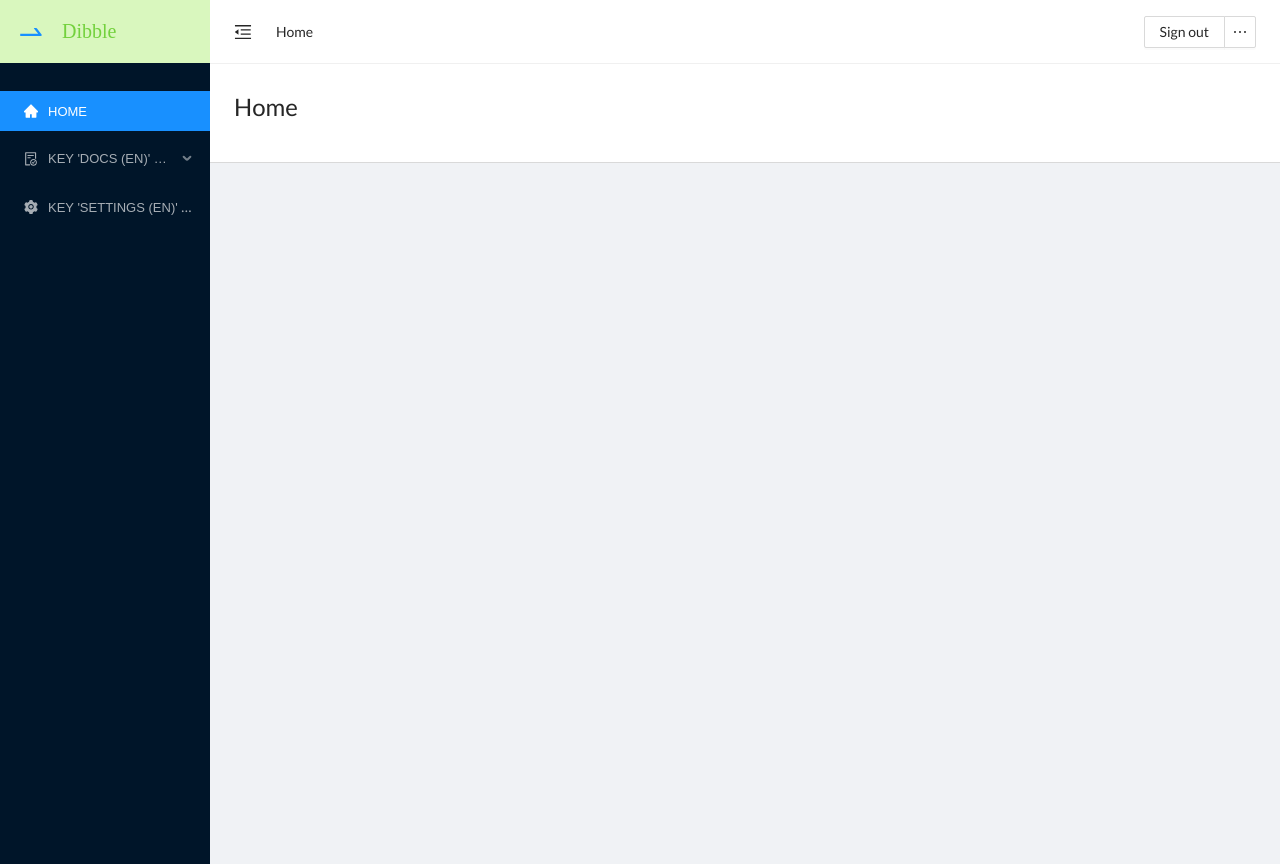
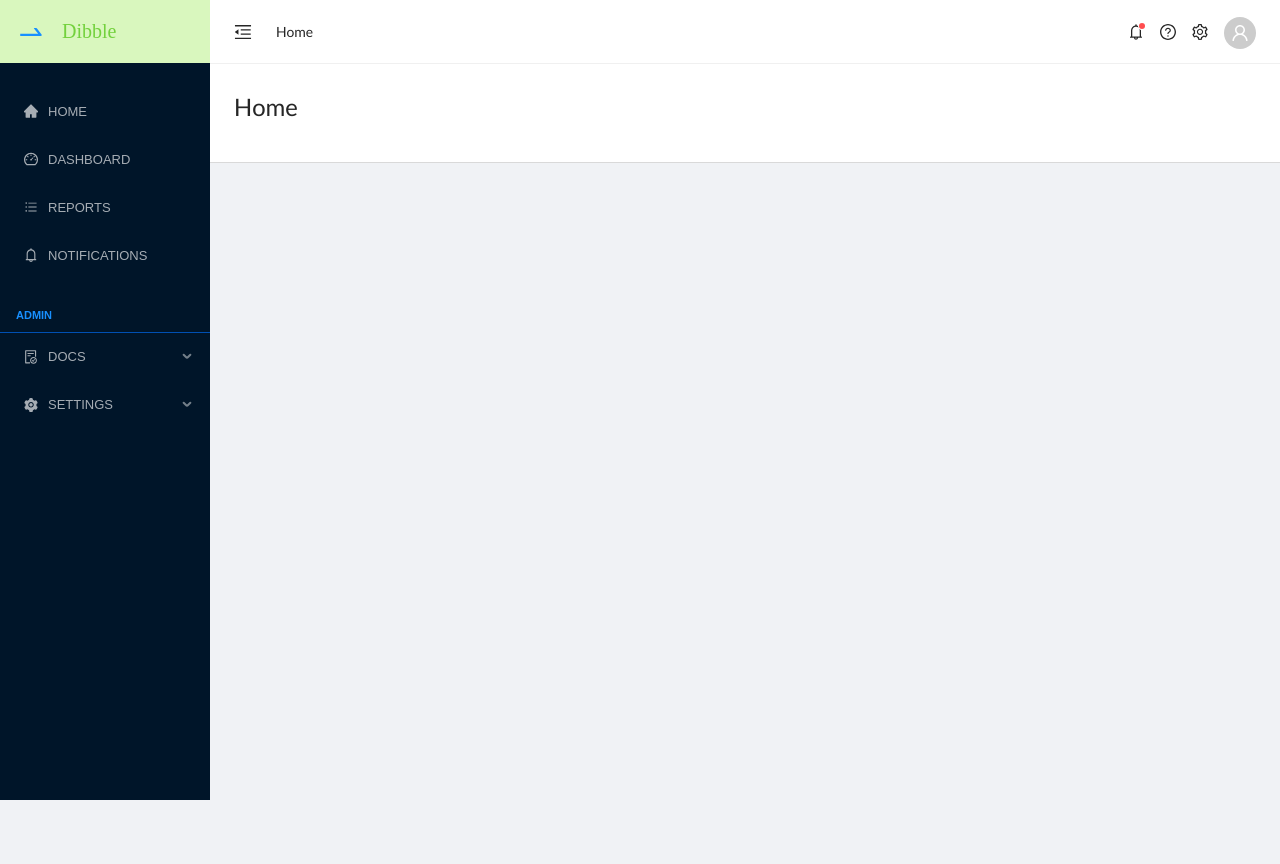
Before and after one commit to mrios/dibble, a React (Create React App) app: page / in a window 1280 px wide. Built offline with nearby package versions, Linux system fonts and the light colour scheme; a web font is replaced by a local one.

Commit message:
Add app configuration options via React Context, add translation to menu, and refator main superior menu

```diff
--- a/src/components/app/state/AppContext.tsx
+++ b/src/components/app/state/AppContext.tsx
@@ -2,24 +2,35 @@ import React, { createContext, useReducer } from 'react';
 
 export const TOGGLE_MENU = 'TOGGLE_MENU';
 export const CHANGE_LANG = 'CHANGE_LANG';
+export const UPDATE_APP_NAME = 'UPDATE_APP_NAME';
 
 export interface ActionType {
   type: string;
   payload: Object;
 }
 
+export type ThemeType = 'dark' | 'light' | undefined;
+
 export type InitialStateAppType = {
+  appName: string;
   isCollapsed: boolean;
   hasLogoImage: boolean;
   siderWidth: number;
   appLang: string;
+  menu: {
+    theme: ThemeType;
+  };
 };
 
 const initialState = {
+  appName: 'Dibble',
   isCollapsed: false,
   hasLogoImage: false,
   siderWidth: 210,
   appLang: 'en',
+  menu: {
+    theme: 'dark' as const,
+  },
 };
 
 const AppContext = createContext<{
@@ -38,12 +49,18 @@ const changeLang = (payload: Object, state: { isCollapsed: boolean }) => {
   return { ...state, appLang: payload };
 };
 
+const updateAppName = (payload: Object, state: { isCollapsed: boolean }) => {
+  return { ...state, appName: payload };
+};
+
 export const appReducer = (state: any, action: ActionType) => {
   switch (action.type) {
     case TOGGLE_MENU:
       return toggleMenu(action.payload, state);
     case CHANGE_LANG:
       return changeLang(action.payload, state);
+    case UPDATE_APP_NAME:
+      return updateAppName(action.payload, state);
     default:
       return state;
   }
--- a/src/layout/ContentApp.tsx
+++ b/src/layout/ContentApp.tsx
@@ -1,14 +1,19 @@
-import React, { FC } from 'react';
+import React, { FC, useContext } from 'react';
 import { Switch, Route } from 'react-router-dom';
 import routes from './../app-config/Routes';
 import { Layout } from 'antd';
 import HeaderApp from './HeaderApp';
+import { AppContext } from '../components/app/state/AppContext';
 
 const { Content } = Layout;
 
 const ContentApp: FC = (props) => {
+  const { state } = useContext(AppContext);
   return (
-    <Layout className="site-layout">
+    <Layout
+      className="site-layout"
+      style={{ marginLeft: state.isCollapsed ? 80 : state.siderWidth }}
+    >
       <HeaderApp />
       <Content
         className="site-layout-background"
--- a/src/layout/HeaderApp.tsx
+++ b/src/layout/HeaderApp.tsx
@@ -1,6 +1,15 @@
 import React, { useContext } from 'react';
-import { Layout, Dropdown, Menu } from 'antd';
-import { MenuUnfoldOutlined, MenuFoldOutlined } from '@ant-design/icons';
+import { Layout, Dropdown, Menu, Tooltip, Button, Badge, Avatar } from 'antd';
+import {
+  MenuUnfoldOutlined,
+  MenuFoldOutlined,
+  BellOutlined,
+  SettingOutlined,
+  QuestionCircleOutlined,
+  UserOutlined,
+  ControlOutlined,
+  PoweroffOutlined,
+} from '@ant-design/icons';
 
 import {
   AppContext,
@@ -26,11 +35,24 @@ const HeaderApp = () => {
         i18n.changeLanguage(key);
       }}
     >
-      <Menu.Item key="en" className={state.appLang === 'en' ? 'active' : ''}>
-        English
+      <Menu.ItemGroup title="Select Language">
+        <Menu.Item key="en" className={state.appLang === 'en' ? 'active' : ''}>
+          English
+        </Menu.Item>
+        <Menu.Item key="es" className={state.appLang === 'es' ? 'active' : ''}>
+          Español
+        </Menu.Item>
+      </Menu.ItemGroup>
+    </Menu>
+  );
+  const menuUser = (
+    <Menu>
+      <Menu.Item key="profile" icon={<ControlOutlined />}>
+        <Link to="/profile">{t('header:profile')}</Link>
       </Menu.Item>
-      <Menu.Item key="es" className={state.appLang === 'es' ? 'active' : ''}>
-        Español
+      <Menu.Divider />
+      <Menu.Item key="logout" icon={<PoweroffOutlined />}>
+        <Link to="/logout">{t('header:sign_out')}</Link>
       </Menu.Item>
     </Menu>
   );
@@ -49,9 +71,31 @@ const HeaderApp = () => {
       )}
       <BreadcrumbApp />
       <div className="user-controls">
-        <Dropdown.Button overlay={menuLang}>
-          <Link to="logout">{t('header:sign_out')}</Link>
-        </Dropdown.Button>
+        <Tooltip title="notifications">
+          <Badge dot offset={[-10, 10]}>
+            <Link to="/notifications">
+              <Button type="text" shape="circle" icon={<BellOutlined />} />
+            </Link>
+          </Badge>
+        </Tooltip>
+        <Tooltip title="help">
+          <Link to="/help">
+            <Button
+              type="text"
+              shape="circle"
+              icon={<QuestionCircleOutlined />}
+            />
+          </Link>
+        </Tooltip>
+
+        <Dropdown overlay={menuLang}>
+          <Link to="/logout">
+            <Button type="text" shape="circle" icon={<SettingOutlined />} />
+          </Link>
+        </Dropdown>
+        <Dropdown overlay={menuUser}>
+          <Avatar icon={<UserOutlined />} />
+        </Dropdown>
       </div>
     </Header>
   );
--- a/src/layout/SiderApp.tsx
+++ b/src/layout/SiderApp.tsx
@@ -7,7 +7,6 @@ import AppMenu from './menu-items/AppMenu';
 import { Route, Switch } from 'react-router-dom';
 
 const { Sider } = Layout;
-const AppName = 'Dibble';
 
 const SiderApp: FC = () => {
   const { state } = useContext(AppContext);
@@ -18,10 +17,16 @@ const SiderApp: FC = () => {
       collapsible
       collapsed={state.isCollapsed}
       width={state.siderWidth}
+      style={{
+        overflow: 'auto',
+        height: '100vh',
+        position: 'fixed',
+        left: 0,
+      }}
     >
       <div className="brand">
         {state.hasLogoImage ? <div className="logo" /> : <SwapRightOutlined />}
-        <div className="name">{AppName}</div>
+        <div className="name">{state.appName}</div>
       </div>
       <Switch>
         <Route path="/">
--- a/src/layout/menu-items/AppMenu.tsx
+++ b/src/layout/menu-items/AppMenu.tsx
@@ -1,27 +1,67 @@
-import React, { FC } from 'react';
+import React, { FC, useContext } from 'react';
 import { Menu } from 'antd';
-import { HomeFilled, SettingFilled, FileDoneOutlined } from '@ant-design/icons';
+import {
+  HomeFilled,
+  SettingFilled,
+  FileDoneOutlined,
+  BarsOutlined,
+  DashboardOutlined,
+  BellOutlined,
+} from '@ant-design/icons';
 import { Link } from 'react-router-dom';
 import { useTranslation } from 'react-i18next';
+import { AppContext } from '../../components/app/state/AppContext';
 
 const AppMenu: FC = () => {
   const { t } = useTranslation();
+  const { state } = useContext(AppContext);
   return (
-    <Menu theme="dark" mode="inline" defaultSelectedKeys={['1']}>
-      <Menu.Item key="1" icon={<HomeFilled />}>
+    <Menu
+      theme={state.menu.theme}
+      mode="inline"
+      defaultSelectedKeys={['1']}
+      style={{
+        height: '84vh',
+      }}
+    >
+      <Menu.Item key="home" icon={<HomeFilled />}>
         <Link to="/">{t('menu:home')}</Link>
       </Menu.Item>
-      <Menu.SubMenu key="2" icon={<FileDoneOutlined />} title={t('menu:docs')}>
-        <Menu.Item key="3">
-          <Link to="/docs">{t('menu:docs')}</Link>
-        </Menu.Item>
-        <Menu.Item key="4">
-          <Link to="/docs/api">{t('menu:api_docs')}</Link>
-        </Menu.Item>
-      </Menu.SubMenu>
-      <Menu.Item key="5" icon={<SettingFilled />}>
-        <Link to="/settings">{t('menu:settings')}</Link>
+      <Menu.Item key="dashboard" icon={<DashboardOutlined />}>
+        <Link to="/dashboard/demo">{t('menu:dashboard')}</Link>
       </Menu.Item>
+      <Menu.Item key="reports" icon={<BarsOutlined />}>
+        <Link to="/reports">{t('menu:reports')}</Link>
+      </Menu.Item>
+      <Menu.Item key="notifications" icon={<BellOutlined />}>
+        <Link to="/notifications">{t('menu:notifications')}</Link>
+      </Menu.Item>
+      <Menu.ItemGroup key="admin" title="Admin">
+        <Menu.SubMenu
+          key="admin1"
+          icon={<FileDoneOutlined />}
+          title={t('menu:docs.group')}
+        >
+          <Menu.Item key="admin2">
+            <Link to="/docs/app">{t('menu:docs.app')}</Link>
+          </Menu.Item>
+          <Menu.Item key="admin3">
+            <Link to="/docs/api">{t('menu:docs.api')}</Link>
+          </Menu.Item>
+        </Menu.SubMenu>
+        <Menu.SubMenu
+          key="admin4"
+          icon={<SettingFilled />}
+          title={t('menu:settings.group')}
+        >
+          <Menu.Item key="admin5">
+            <Link to="/settings/users">{t('menu:settings.users')}</Link>
+          </Menu.Item>
+          <Menu.Item key="admin6">
+            <Link to="/settings/roles">{t('menu:settings.roles')}</Link>
+          </Menu.Item>
+        </Menu.SubMenu>
+      </Menu.ItemGroup>
     </Menu>
   );
 };
```
